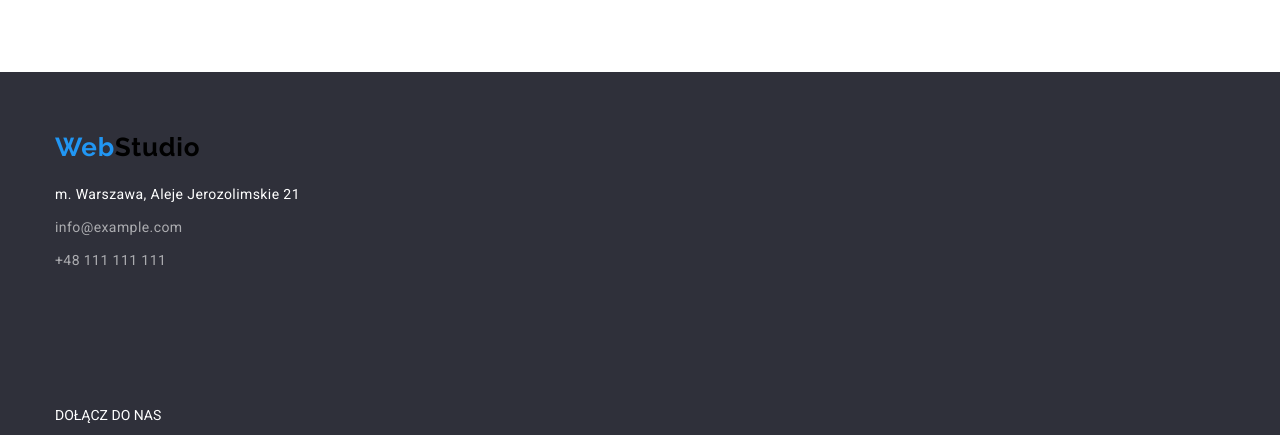
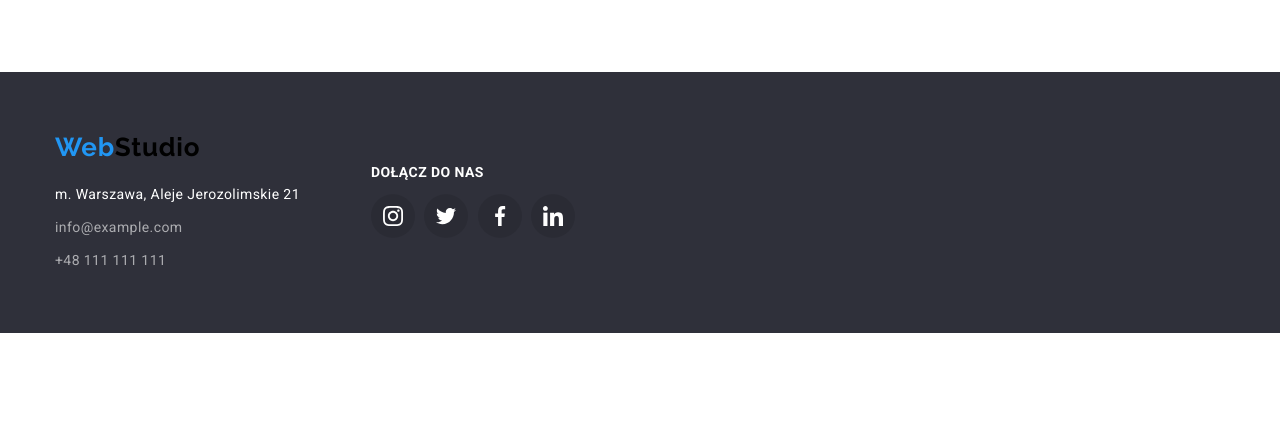
Before and after one commit to PatrycjaNowakowska/goit-markup-hw-08, a plain HTML site: page index.html in a window 1280 px wide. Shown: the part 2637-3072 px from the top of the page. After the commit the page ends 2970 px from the top, so only its background shows below. Drawn offline with nearby package versions, Linux system fonts and the light colour scheme.

Commit message:
footer final commit

```diff
--- a/css/styles.css
+++ b/css/styles.css
@@ -335,7 +335,7 @@ margin-bottom: 30px;
 .footer .container {
     padding-top: 60px;
     padding-bottom: 60px;
-
+       display: flex;
     }
 
 .footer-list-item:not(:last-child) {
@@ -367,12 +367,19 @@ margin-bottom: 30px;
     text-transform: uppercase;
     color: #fff;
     line-height: 1.172;
+    letter-spacing: 0.03em;
+    font-weight: 700;
     }
-
+.social-side {
+    width: 206px;
+    border: 1px solid #2F303A;;
+    margin-left: 70px;
+    margin-top: 12px;
+}
 .footer-social-lists {
-    display: flex;
+  display: flex;
     align-items: center;
-    justify-content:start;
+    justify-content: space-between;
 }
 .footer-social-lists-link {
     width: 44px;
--- a/index.html
+++ b/index.html
@@ -291,6 +291,7 @@
     </main>
     <footer class="footer">
         <div class="container">
+            <div class="address-side">
         <a class="logo link" href="./index.html"><span class="logo-web">Web</span>Studio</a>
         <address class="footer-address">
             <ul class="footer-list list">
@@ -299,35 +300,33 @@
                 <li class="footer-list-item"><a class="footer-address-phone link" href="tel:48111111111">+48 111 111 111</a></li>
             </ul>
         </address>
-        </div>
-            <div class="container">
+                </div>
+            <div class="social-side">
                 <p class="join">Dołącz do nas</p>
                 <ul class="footer-social-lists list">
-                    <li class="social-lists-item list"><a class="footer-social-lists-link link" href="">
+                    <li class="social-lists-item list"><a class="footer-social-lists-link link" href="#">
                             <svg class="footer-social-icon">
                                 <use href="./images/icons.svg#icon-instagram"></use>
                             </svg>
                         </a></li>
-                    <li class="social-lists-item list"><a class="footer-social-lists-link link" href="">
+                    <li class="social-lists-item list"><a class="footer-social-lists-link link" href="#">
                             <svg class="footer-social-icon">
                                 <use href="./images/icons.svg#icon-twitter"></use>
                             </svg>
                         </a></li>
-                    <li class="social-lists-item list"><a class="footer-social-lists-link link" href="">
+                    <li class="social-lists-item list"><a class="footer-social-lists-link link" href="#">
                             <svg class="footer-social-icon">
                                 <use href="./images/icons.svg#icon-facebook"></use>
                             </svg>
                         </a></li>
-                    <li class="social-lists-item list"><a class="footer-social-lists-link link" href="">
+                    <li class="social-lists-item list"><a class="footer-social-lists-link link" href="#">
                             <svg class="footer-social-icon">
                                 <use href="./images/icons.svg#icon-linkedin"></use>
                             </svg>
                         </a></li>
                 </ul>
             </div>
-
-
-
+        </div>
     </footer>
 </body>
 </html>
```
Also changed, not shown: portfolio.html (+7 -8 lines).
